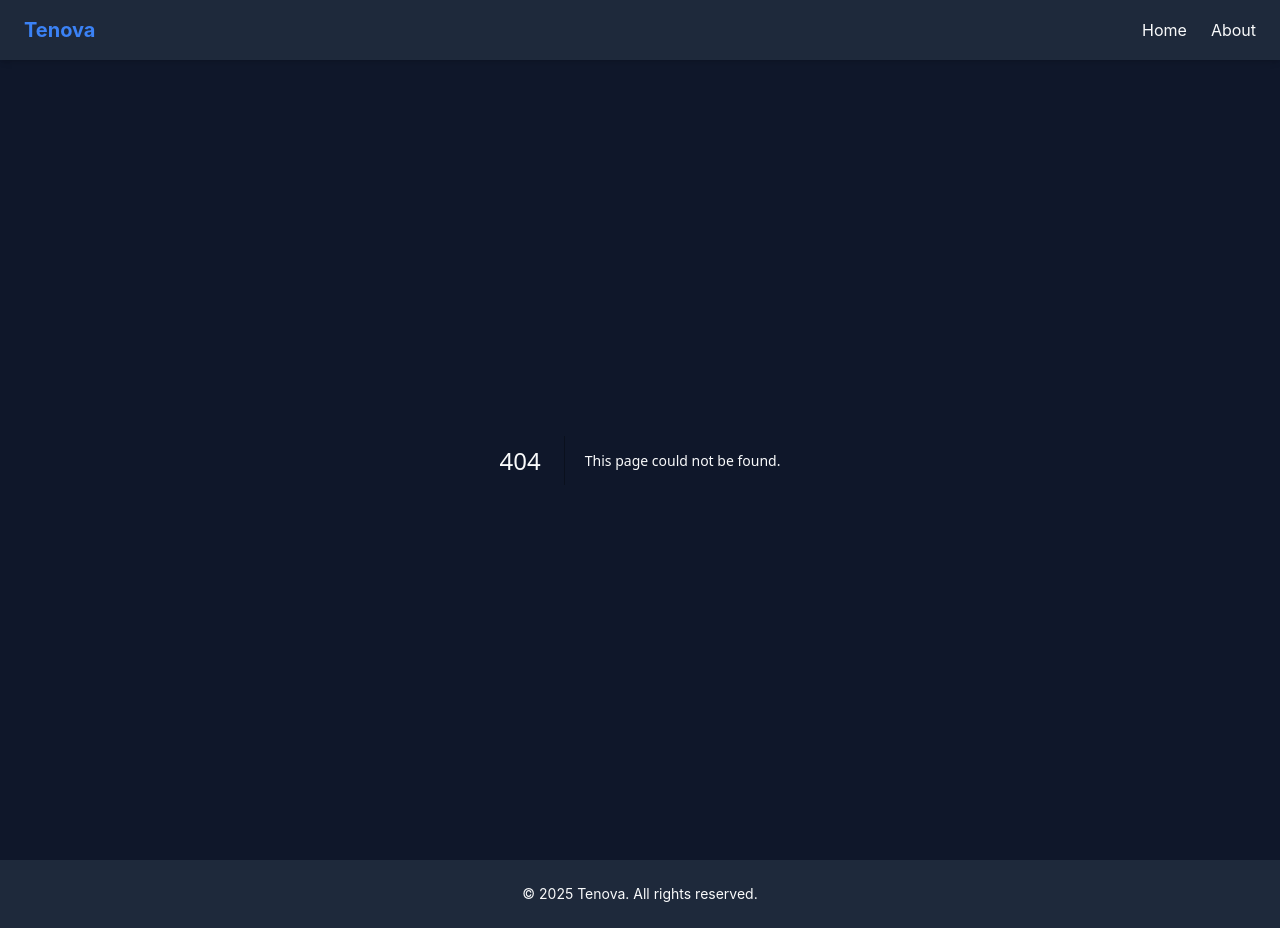
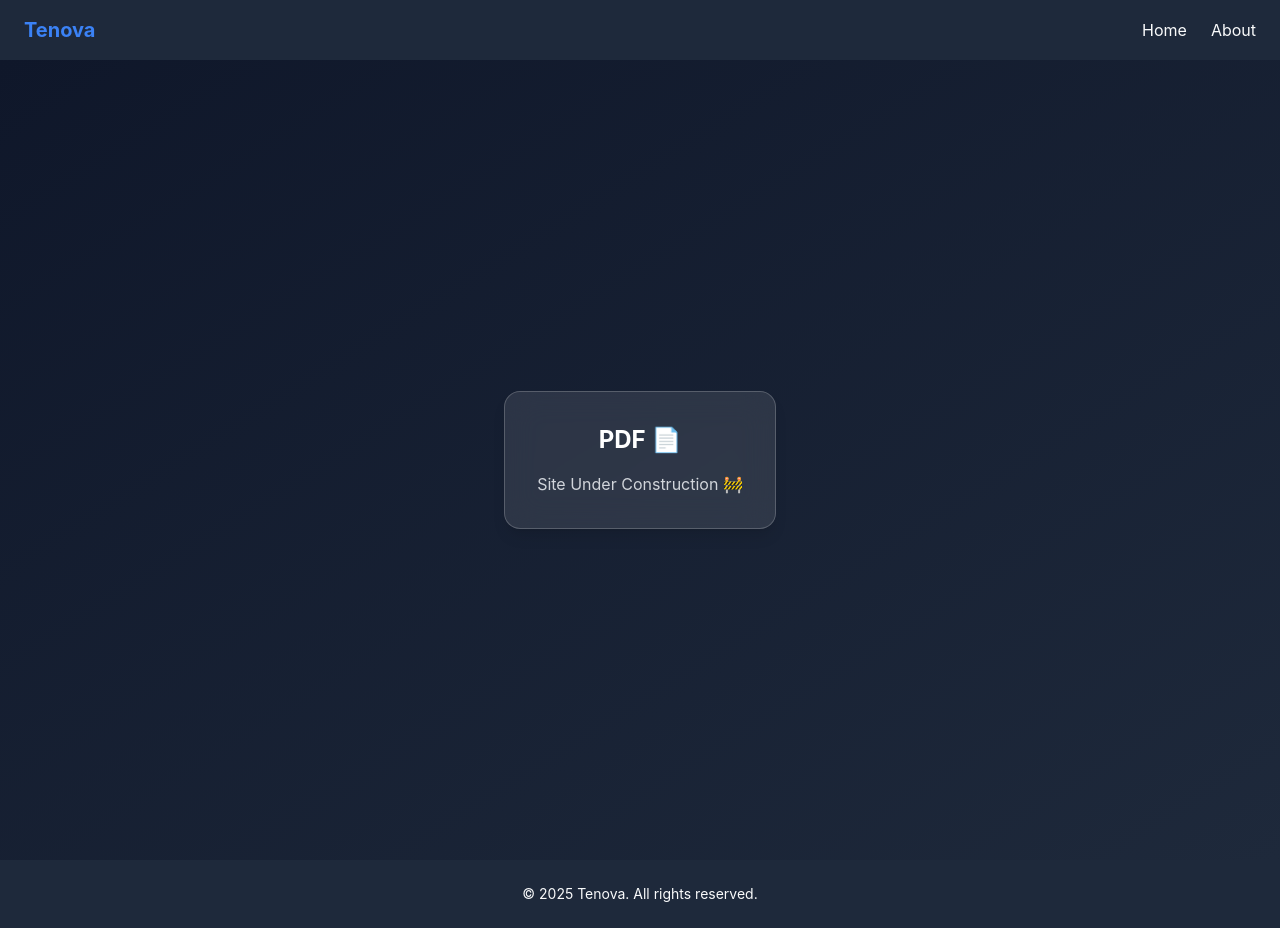
Before and after one commit to tenova-ke/tenova, a Next.js app: page /dashboard/pdf in a window 1280 px wide. Before the commit this address had no page. Built offline with nearby package versions, Linux system fonts and the light colour scheme.

Commit message:
Create page.tsx

```diff
--- /dev/null
+++ b/app/dashboard/pdf/page.tsx
@@ -0,0 +1,10 @@
+export default function PDFPage() {
+  return (
+    <main className="flex min-h-screen items-center justify-center bg-gradient-to-br from-[#0F172A] to-[#1E293B]">
+      <div className="backdrop-blur-lg bg-white/10 border border-white/20 shadow-lg rounded-2xl p-8 max-w-md text-center">
+        <h1 className="text-2xl font-bold text-white mb-4">PDF 📄</h1>
+        <p className="text-gray-300">Site Under Construction 🚧</p>
+      </div>
+    </main>
+  );
+        }
```
